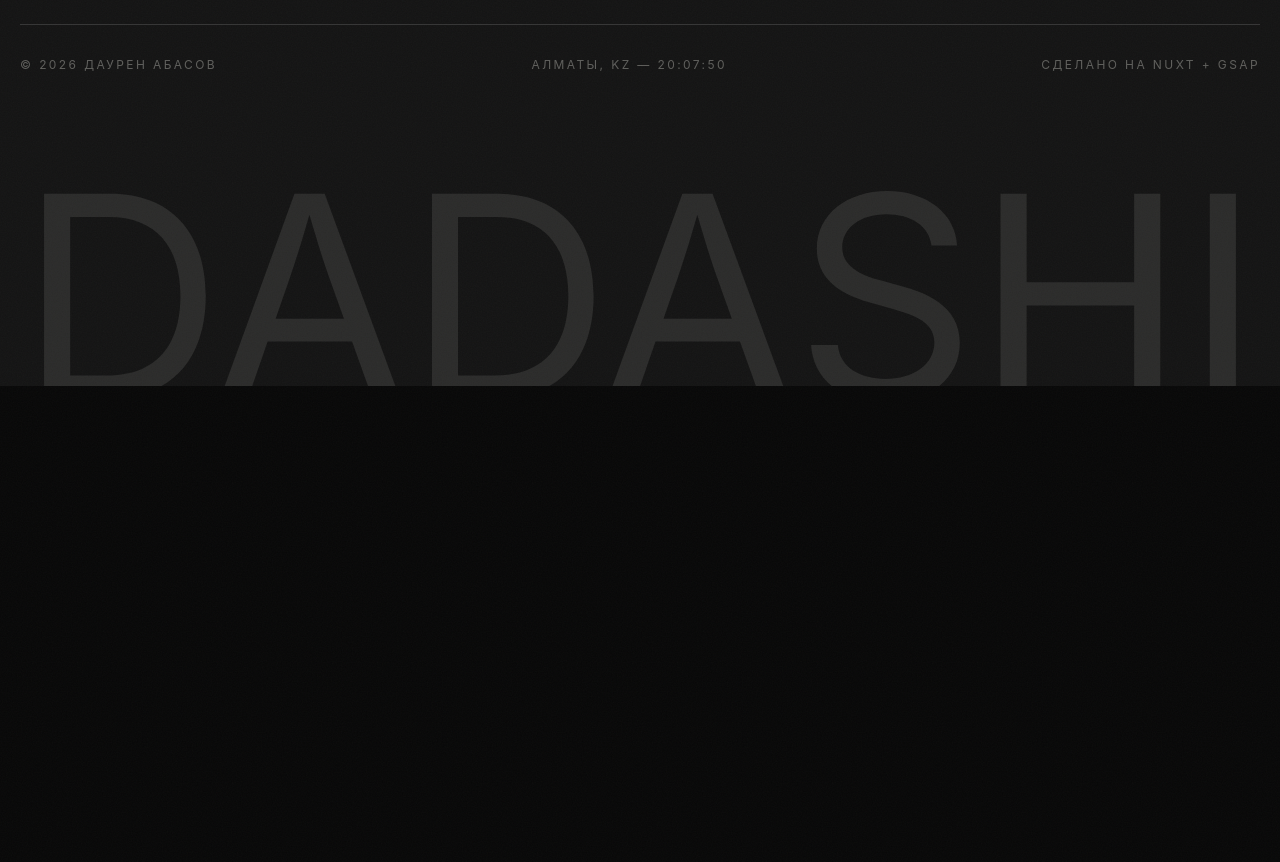
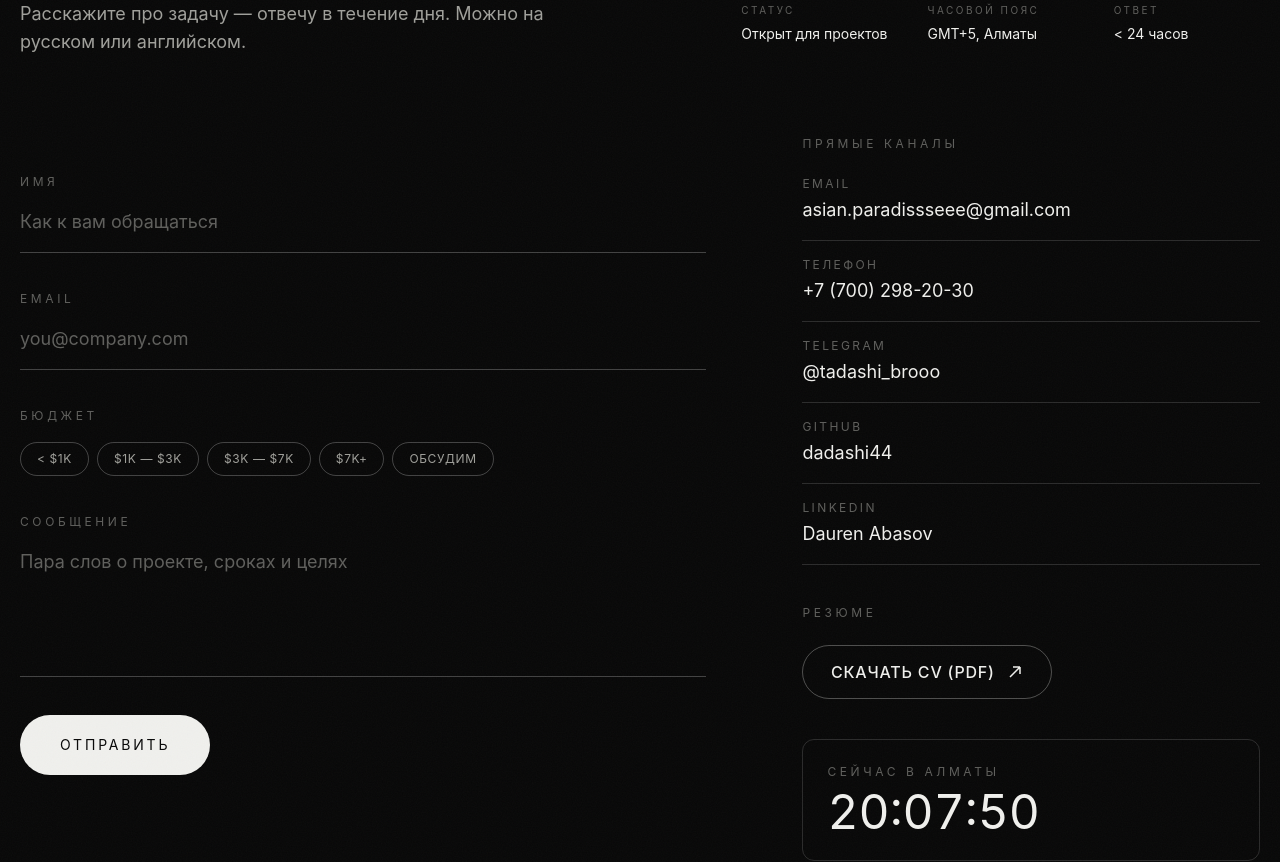
Before and after one commit to dadashi44/dadashi44, a Nuxt app: page /contact in a window 1280 px wide. Shown: the part 420-1282 px from the top of the page. Before the commit the page ends 806 px from the top, so only its background shows below. Built offline with nearby package versions, Linux system fonts and the light colour scheme.

Commit message:
feat(pages): contact page with form

```diff
--- /dev/null
+++ b/app/pages/contact.vue
@@ -0,0 +1,192 @@
+<script setup lang="ts">
+const {t, tm, rt} = useI18n()
+
+useSiteSeo({
+  title: () => t('contact.seoTitle'),
+  description: () => t('contact.seoDescription')
+})
+
+const form = reactive({name: '', email: '', budget: '', message: '', company: ''})
+const errors = ref<Record<string, string>>({})
+const status = ref<'idle' | 'sending' | 'sent' | 'error'>('idle')
+const errorText = ref('')
+
+const budgets = computed(() => (tm('contact.budgets') as unknown[]).map((b) => rt(b as string)))
+
+const mailtoFallback = computed(() => {
+  const subject = encodeURIComponent(t('contact.mailSubject', {name: form.name || t('contact.mailFrom')}))
+  const body = encodeURIComponent(`${form.message}\n\n${t('contact.budget')}: ${form.budget || '—'}\nEmail: ${form.email}`)
+  return `mailto:asian.paradissseee@gmail.com?subject=${subject}&body=${body}`
+})
+
+const submit = async () => {
+  status.value = 'sending'
+  errors.value = {}
+  errorText.value = ''
+
+  try {
+    await $fetch('/api/contact', {method: 'POST', body: {...form}})
+    status.value = 'sent'
+    Object.assign(form, {name: '', email: '', budget: '', message: '', company: ''})
+  } catch (err: any) {
+    const data = err?.data?.data
+    if (data?.errors) {
+      // the server returns field keys; the copy lives in the locale files
+      errors.value = Object.fromEntries(
+        Object.keys(data.errors).map((field) => [field, t(`contact.errors.${field}`)])
+      )
+      status.value = 'idle'
+      return
+    }
+    status.value = 'error'
+    errorText.value =
+      data?.reason === 'missing-config' ? t('contact.errorNotConfigured') : t('contact.errorGeneric')
+  }
+}
+
+const channels = computed(() => [
+  {label: t('contact.labelEmail'), value: 'asian.paradissseee@gmail.com', href: 'mailto:asian.paradissseee@gmail.com'},
+  {label: t('contact.labelPhone'), value: '+7 (700) 298-20-30', href: 'tel:+77002982030'},
+  {label: t('contact.labelTelegram'), value: '@tadashi_brooo', href: 'https://t.me/tadashi_brooo'},
+  {label: t('contact.labelGithub'), value: 'dadashi44', href: 'https://github.com/dadashi44'},
+  {label: t('contact.labelLinkedin'), value: 'Dauren Abasov', href: 'https://www.linkedin.com/in/d-abasov-e60/'}
+])
+
+const fieldClass =
+  'w-full border-b border-line/25 bg-transparent py-4 text-lg outline-none transition-colors duration-300 placeholder:text-ink-faint focus:border-accent'
+</script>
+
+<template>
+  <div>
+    <PageHero
+      index="03"
+      :title="t('contact.title')"
+      :subtitle="t('contact.subtitle')"
+      :meta="[
+        {label: t('contact.metaStatus'), value: t('contact.metaStatusValue')},
+        {label: t('contact.metaTimezone'), value: t('contact.metaTimezoneValue')},
+        {label: t('contact.metaResponse'), value: t('contact.metaResponseValue')}
+      ]"
+    >
+      <template #eyebrow>{{ t('contact.eyebrow') }}</template>
+    </PageHero>
+
+    <section class="container grid gap-16 pb-24 lg:grid-cols-[1.2fr_0.8fr] lg:gap-24">
+      <form class="space-y-8" novalidate @submit.prevent="submit">
+        <!-- honeypot -->
+        <input
+          v-model="form.company"
+          type="text"
+          tabindex="-1"
+          autocomplete="off"
+          class="pointer-events-none absolute h-0 w-0 opacity-0"
+          aria-hidden="true"
+        />
+
+        <div>
+          <label for="name" class="font-display text-xs uppercase tracking-[0.3em] text-ink-faint">
+            {{ t('contact.name') }}
+          </label>
+          <input
+            id="name"
+            v-model="form.name"
+            type="text"
+            :placeholder="t('contact.namePlaceholder')"
+            :class="fieldClass"
+          />
+          <p v-if="errors.name" class="mt-2 text-xs text-accent">{{ errors.name }}</p>
+        </div>
+
+        <div>
+          <label for="email" class="font-display text-xs uppercase tracking-[0.3em] text-ink-faint">
+            {{ t('contact.email') }}
+          </label>
+          <input id="email" v-model="form.email" type="email" placeholder="you@company.com" :class="fieldClass" />
+          <p v-if="errors.email" class="mt-2 text-xs text-accent">{{ errors.email }}</p>
+        </div>
+
+        <div>
+          <span class="font-display text-xs uppercase tracking-[0.3em] text-ink-faint">{{ t('contact.budget') }}</span>
+          <div class="mt-4 flex flex-wrap gap-2">
+            <button
+              v-for="b in budgets"
+              :key="b"
+              v-cursor="'link'"
+              type="button"
+              class="rounded-full border px-4 py-2 text-xs uppercase tracking-wider transition-colors duration-300"
+              :class="form.budget === b ? 'border-ink bg-ink text-surface' : 'border-line/25 text-ink-soft hover:text-ink'"
+              @click="form.budget = form.budget === b ? '' : b"
+            >
+              {{ b }}
+            </button>
+          </div>
+        </div>
+
+        <div>
+          <label for="message" class="font-display text-xs uppercase tracking-[0.3em] text-ink-faint">
+            {{ t('contact.message') }}
+          </label>
+          <textarea
+            id="message"
+            v-model="form.message"
+            rows="4"
+            :placeholder="t('contact.messagePlaceholder')"
+            :class="[fieldClass, 'resize-none']"
+          />
+          <p v-if="errors.message" class="mt-2 text-xs text-accent">{{ errors.message }}</p>
+        </div>
+
+        <div class="flex flex-wrap items-center gap-6">
+          <MagneticEl :strength="0.25">
+            <button
+              v-cursor="{mode: 'view', label: t('common.send')}"
+              type="submit"
+              :disabled="status === 'sending'"
+              class="rounded-full bg-ink px-10 py-5 text-sm uppercase tracking-[0.2em] text-surface transition-opacity duration-300 disabled:opacity-50"
+            >
+              {{ status === 'sending' ? t('contact.sending') : status === 'sent' ? t('contact.sent') : t('contact.submit') }}
+            </button>
+          </MagneticEl>
+
+          <p v-if="status === 'sent'" class="text-sm text-ink-soft">{{ t('contact.thanks') }}</p>
+          <div v-else-if="status === 'error'" class="text-sm text-ink-soft">
+            {{ errorText }}
+            <a :href="mailtoFallback" class="link-underline ml-1 text-ink">{{ t('contact.writeByMail') }}</a>
+          </div>
+        </div>
+      </form>
+
+      <aside class="space-y-10">
+        <div>
+          <p class="mb-6 font-display text-xs uppercase tracking-[0.3em] text-ink-faint">{{ t('contact.channels') }}</p>
+          <ul class="space-y-4">
+            <li v-for="channel in channels" :key="channel.label" class="border-b border-line/15 pb-4">
+              <p class="text-xs uppercase tracking-[0.2em] text-ink-faint">{{ channel.label }}</p>
+              <a
+                v-cursor="'link'"
+                :href="channel.href"
+                target="_blank"
+                rel="noopener noreferrer"
+                class="link-underline mt-1 inline-block text-lg"
+              >
+                {{ channel.value }}
+              </a>
+            </li>
+          </ul>
+        </div>
+
+        <div>
+          <p class="mb-6 font-display text-xs uppercase tracking-[0.3em] text-ink-faint">{{ t('contact.resume') }}</p>
+          <ArrowLink href="/Abasov_Dauren_Resume.pdf" :label="t('contact.downloadCvPdf')" />
+        </div>
+
+        <div class="rounded-xl border border-line/15 p-6">
+          <p class="font-display text-xs uppercase tracking-[0.3em] text-ink-faint">{{ t('contact.nowIn') }}</p>
+          <ClientOnly>
+            <LocalClock />
+          </ClientOnly>
+        </div>
+      </aside>
+    </section>
+  </div>
+</template>
```
